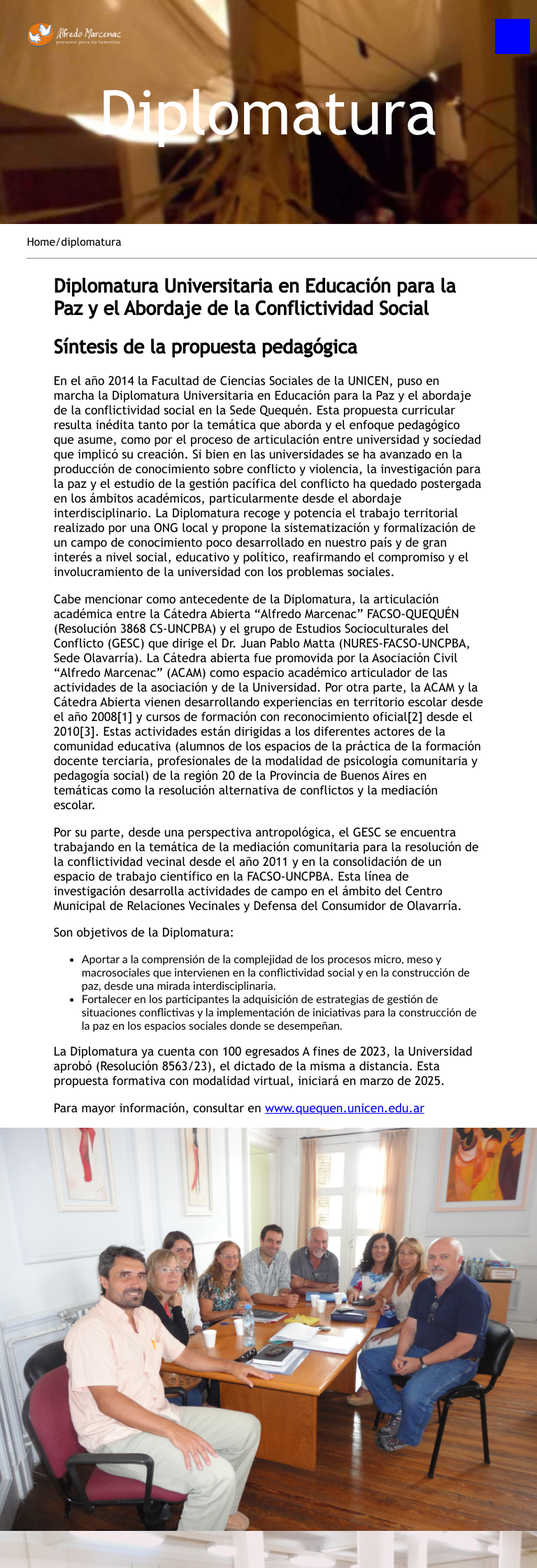
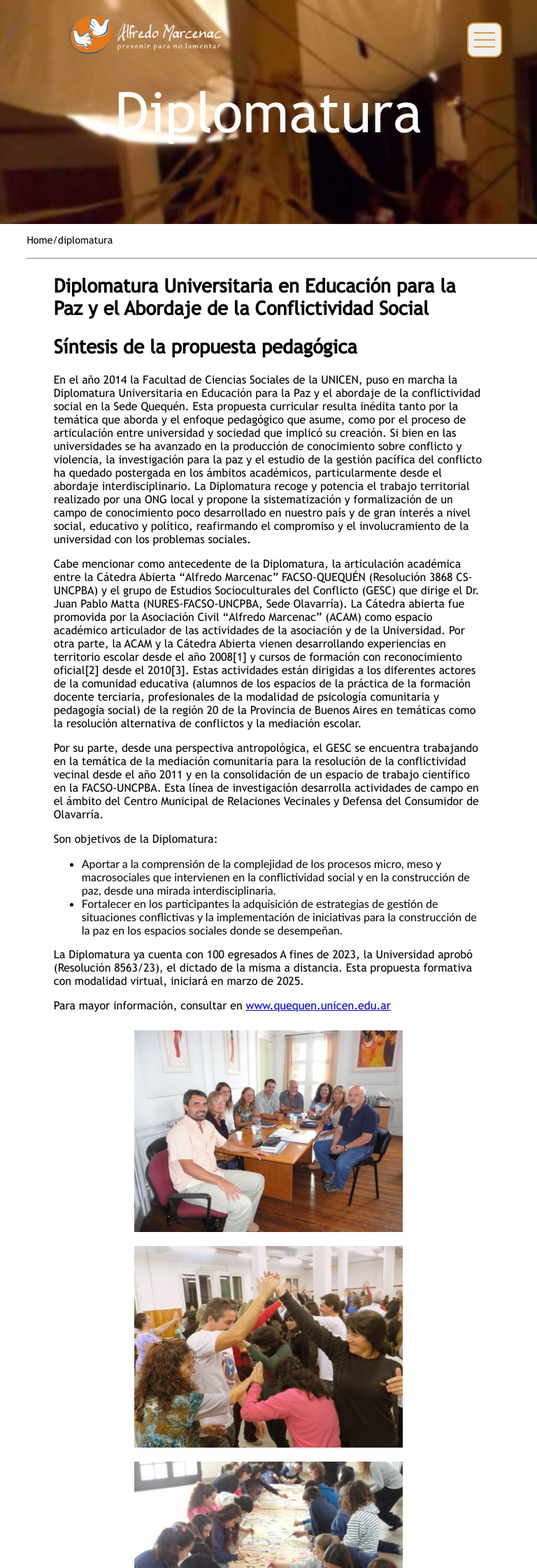
Before and after one commit to TocinoTets/Pagina-marcenac, a PHP site: page /diplomatura.php in a window 768 px wide. Shown: the top 2240 px of the page at 70% size. Run offline with PHP 8.4, Linux system fonts and the light colour scheme.

Commit message:
boton piola en el media y acomode unas fotos
boilet

```diff
--- a/Pagina/diplomatura.php
+++ b/Pagina/diplomatura.php
@@ -48,10 +48,12 @@
 
             <p>Para mayor información, consultar en <a href="https://www.quequen.unicen.edu.ar/?page_id=3165">www.quequen.unicen.edu.ar</a></p>
         </div>
+        <div class="imagenes">
         <img src="imagenes/fotos marcenac/DSC05419.jpg">
         <img src="imagenes/fotos marcenac/DSCN5956.jpg">
         <img src="imagenes/fotos marcenac/DSC02621.jpg">
-   </main>
+        </div>
+    </main>
    <?php
 
        require ("php/Maqueta/footer.php")
--- a/Pagina/estilos/estiloDiplomatura.css
+++ b/Pagina/estilos/estiloDiplomatura.css
@@ -3,7 +3,7 @@ h2{
 }
 
 p{
-    font-size: 1.1em;
+    font-size: 1em;
 }
 main .gap{
     display: flex;
@@ -19,3 +19,13 @@ main .gap a{
     text-decoration: none;
     color: black;
 }
+.imagenes{
+    display: flex;
+    justify-content: center;
+    flex-direction: column;
+    align-items: center;
+}
+img{
+    width: 50%;
+    margin: 10px;
+}
--- a/Pagina/estilos/maqueta.css
+++ b/Pagina/estilos/maqueta.css
@@ -172,8 +172,9 @@ footer{
       justify-content: space-between;
       align-items: center;
     }
-
-
+    header .logo{
+      width: 50%;
+    }
     footer{
       flex-direction: column;
     }
@@ -190,59 +191,55 @@ footer{
       width: 50%;
     }
 
-    header .botones{
-      display: none;
-      position: absolute;
-      height: 1000%;
-      left: 35%;
-      flex-direction: column;
-    }
-    header .botones.click{
-      display: block;
-      left: 35%;
-      height: 300%;
-      flex-direction: column;
-      background-color: #717171;
-      top:0px;
-    }
-
-    .Click{
-      animation-name: Click;
-      animation-duration: 1s;
-    }
-    @keyframes Click{
-      0% {
-        opacity: 0;
-        transform: translateY(10px);
-      }
-      100% {
-        opacity: 1;
-        transform: translateY(0);
-      }
-    }
-
-
-
-
-
-
-
-
 
     .menuH{
       display:flex;
+      flex-direction: column;
+      justify-content: center;
+      align-items: center;
       width: 50px;
       height: 50px;
-      background-color: blue;
-      margin-right: 10px;
+      border: 2px solid #dd9933;
+      border-radius: 10px;
+      margin-top: 10px;
+      margin-right: 50px;
+      gap: 8px;
     }
+    .bar{
+      height: 2px;
+      width: 30px;
+      background-color: #dd9933;
+    }
+    header .botones{
+      display:none;
+      position: absolute;
+      top: 100%;
+      height: 40%;
+      width: 100%;
+      background-color: black;
+      overflow: visible;
+      z-index: 3;
+      transition: 300ms ease-in-out;
+    }
+    header .botones.click{
+      display:flex;
+      justify-content: center;
 
+      position: absolute;
+      top: 100%;
+      height: 40%;
+      width: 100%;
+      background-color: black;
+      overflow: visible;
+      z-index: 3;
+      transition: 300ms ease-in-out;
+    }
     header .botones ul{
+      list-style: none;
       flex-direction: column;
-    }
-    header .botones li{
-      width: 100%;
-      padding-top: 10px;
-      padding-bottom: 10px;
+      justify-content: space-between;
+      height: 1080%;
+      margin: 0px;
+      padding: 0px;
     }
   }
--- a/Pagina/php/Maqueta/header.php
+++ b/Pagina/php/Maqueta/header.php
@@ -5,8 +5,8 @@ echo "<header class='site-header'>
 <div class='logo'>
   <a href='index.php'><img src='imagenes/Logo/logo_asociacion_blanco-300x76.png'></a>
 </div>
-<a class='menuH'></a>
-<div class='botones'>
+
+<div class='botones' id='desplegable'>
   <ul>
     <li><b><a href='presentacion.php'>PRESENTACIÓN</a></b></li>
     <li><b><a href='acciones_realizadas.php'>HISTORIA</a></b></li>
@@ -16,30 +16,18 @@ echo "<header class='site-header'>
     <li><b><a href='contacto.php'>CONTACTO</a></b></li>
   </ul>
 </div>
-
-
+<button class='menuH' onclick='desplegar()'>
+      <spam class='bar'></a></spam>
+      <spam class='bar'></a></spam>
+      <spam class='bar'></a></spam>
+  </button>
 </header>
+<script>
+function desplegar() {
+    var menu = document.getElementById('desplegable');
+    menu.classList.toggle('click');
+  }
+</script>
 "
 
 ?>
-
-<script>
-  //menu
-const menu = document.querySelector('.menuH');
-const botones = document.querySelector('.botones');
-
-// Get the modal
-var modal = document.getElementsByClassName('botones');
-
-menu.addEventListener('click',()=>{
-
-    botones.classList.toggle("click");
-})
-
-// When the user clicks anywhere outside of the modal, close it
-window.onclick = function(event) {
-  if (event.target == modal) {
-    modal.style.display = "none";
-  }
-}
-  </script>
```
